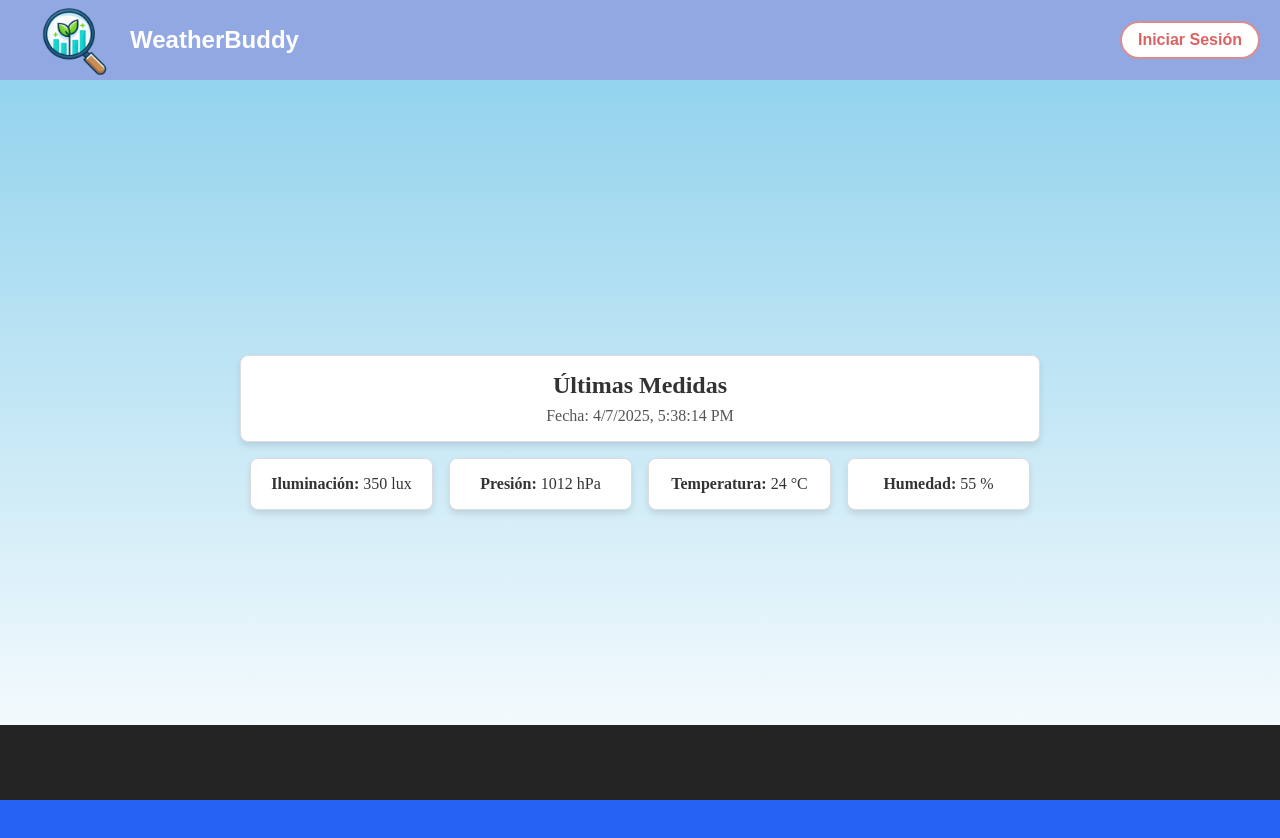
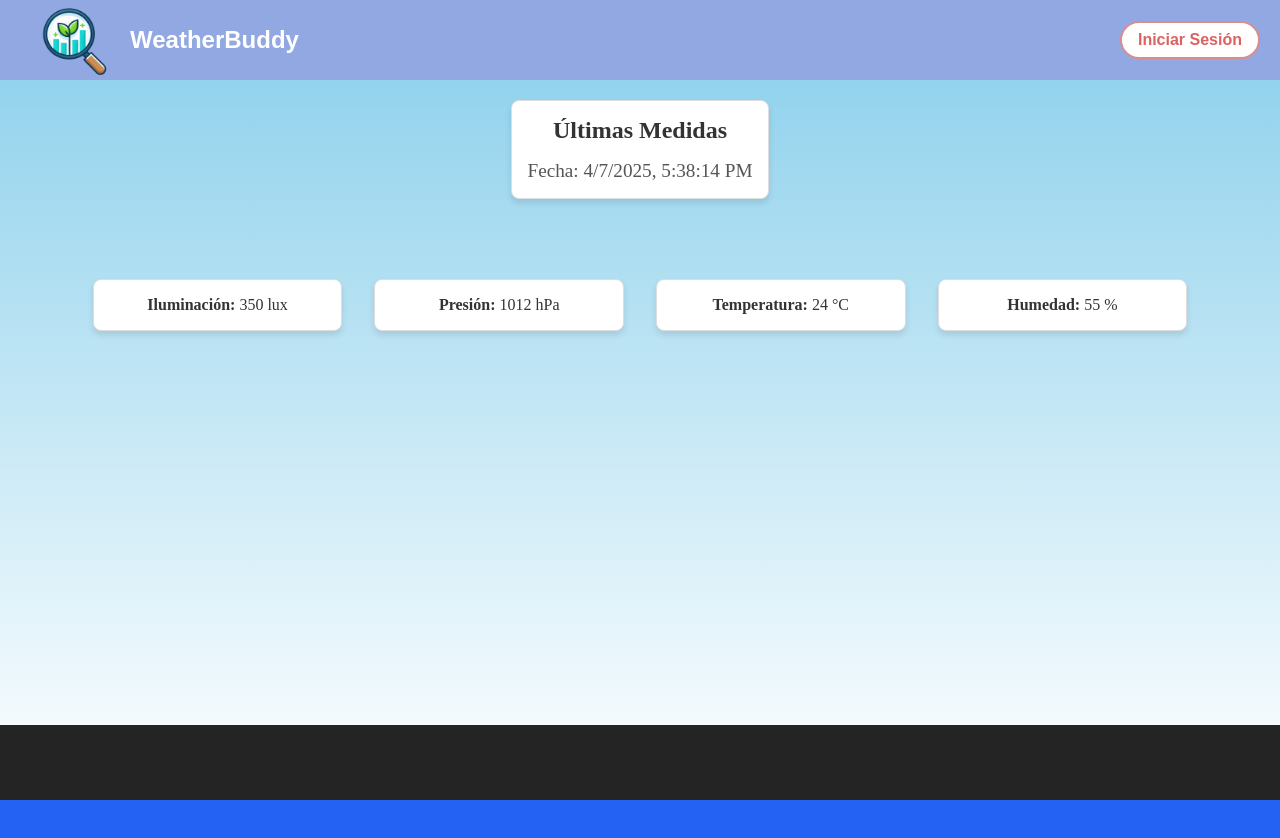
Before and after one commit to delarosa05/WeatherBuddy, a React (Vite) app in the folder weatherBuddy-frontend/: page /measures in a window 1280 px wide. Shown: the top 838 px of the page. Built offline with nearby package versions, Linux system fonts and the light colour scheme.

Commit message:
Cabecera 1.1 (enlace asociado a titulo y logo) y measure 1.1 (mejor repartimiento del contenido)

```diff
--- a/weatherBuddy-frontend/src/componentes extras/cabecera.css
+++ b/weatherBuddy-frontend/src/componentes extras/cabecera.css
@@ -16,6 +16,14 @@
     display: flex; /* Activa Flexbox para el logo y el título */
     align-items: center; /* Centra verticalmente el logo y el texto */
 }
+
+.cabecera-link {
+    display: flex; /* Asegura que el logo y el título estén alineados en línea */
+    align-items: center; /* Centra verticalmente el logo y el título */
+    text-decoration: none; /* Elimina el subrayado del enlace */
+    color: inherit; /* Hereda el color del texto definido para el título */
+}
+
 
 .cabecera-titulo {
     color: white; /* Color del texto */
--- a/weatherBuddy-frontend/src/componentes extras/cabecera.jsx
+++ b/weatherBuddy-frontend/src/componentes extras/cabecera.jsx
@@ -5,8 +5,10 @@ const Cabecera = () => {
     return (
         <header className="cabecera">
             <div className="cabecera-contenido">
-                <div className="cabecera-logo"></div> {/* Contenedor para el logo */}
-                <h1 className="cabecera-titulo">WeatherBuddy</h1>
+            <a href="/inicio" className="cabecera-link">
+                    <div className="cabecera-logo"></div> {/* Contenedor para el logo */}
+                    <h1 className="cabecera-titulo">WeatherBuddy</h1>
+                </a>
             </div>
             <div className="cabecera-boton-contenedor">
                 <a href="/login" className="cabecera-boton">Iniciar Sesión</a>
--- a/weatherBuddy-frontend/src/pages/measure.css
+++ b/weatherBuddy-frontend/src/pages/measure.css
@@ -10,24 +10,29 @@ body {
 
 /* Contenedor principal */
 .measure-page {
-    max-width: 800px;
+    max-width: 100%;
     margin: 0 auto; /* Centra horizontalmente */
     padding: 2rem;
     border-radius: 8px;
     text-align: center;
+    background-color: transparent;
     height: 100vh; /* Ocupa toda la altura de la pantalla */
     display: flex; /* Usa Flexbox */
     flex-direction: column; /* Organiza los elementos verticalmente */
-    justify-content: center; /* Centra los elementos verticalmente */
+    justify-content: flex-start; /* Centra los elementos verticalmente */
+    align-items: center; /* Centra los elementos horizontalmente */
+    padding-top: 100px; /* Añade 100px de espacio aribba de margen */
 }
 
 /* Contenedor superior */
 .header-container {
+    max-width: 100%;
+    text-align: center;
     background-color: white; /* Fondo blanco */
     border: 1px solid #ddd; /* Bordes sutiles */
     border-radius: 8px; /* Esquinas redondeadas */
     padding: 1rem;
-    margin-bottom: 1rem; /* Espaciado debajo del contenedor */
+    margin-bottom: 5rem; /* Espaciado debajo del contenedor */
     box-shadow: 0 4px 6px rgba(0, 0, 0, 0.1); /* Sombra ligera */
 }
 
@@ -38,8 +43,8 @@ body {
 }
 
 .header-container p {
-    margin: 0.5rem 0 0; /* Espaciado entre título y fecha */
-    font-size: 1rem;
+    margin: 1rem 0 0; /* Espaciado entre título y fecha */
+    font-size: 1.2rem;
     color: #555;
 }
 
@@ -47,8 +52,9 @@ body {
 .measure-row {
     display: flex; /* Organiza los contenedores en fila */
     justify-content: space-between; /* Espacia los elementos horizontalmente */
-    gap: 1rem; /* Espaciado entre los contenedores */
+    gap: 2rem; /* Espaciado entre los contenedores */
     padding: 0 10px; /* Espaciado interno para evitar que toquen los bordes */
+    width: 90%;
 }
 
 .measure-card {
```
